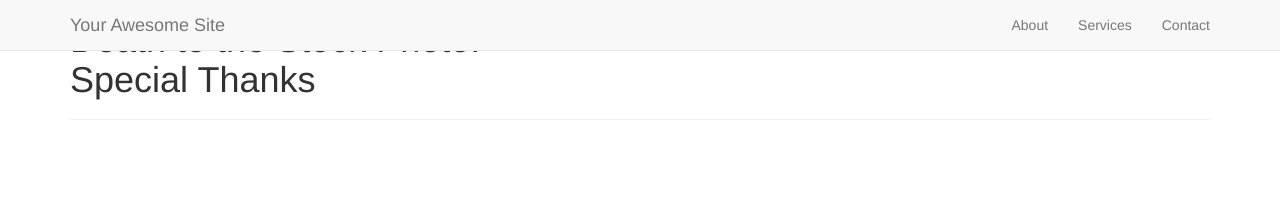
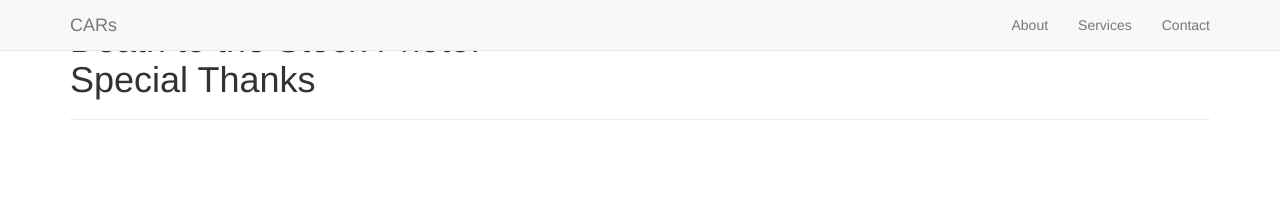
Before and after one commit to Deardigiserve/cars, a Jekyll site: the page built from _posts/2014-09-21-services-1.markdown, in a window 1280 px wide. Shown: the top 203 px of the page. Built offline with Jekyll 4.4.1, drawn with Linux system fonts in a browser that asks for light colours; nearby versions of some CDN libraries; library files that are not in the unit come from our copies.

Commit message:
Update _config.yml

```diff
--- a/_config.yml
+++ b/_config.yml
@@ -3,7 +3,7 @@
 # ----------------------- #
 
 url: http://yoursite.com
-title: Your Awesome Site
+title: CARs
 email: your-email@domain.com
 author: Your Name
 description: > # "Write an awesome description for your new site here.
```
